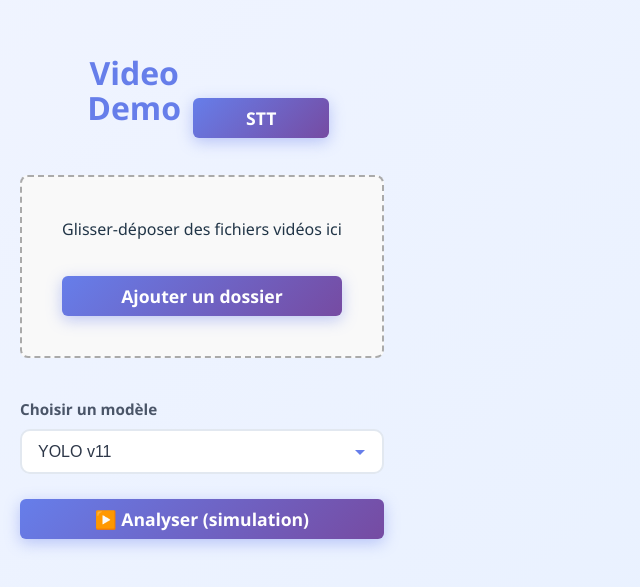
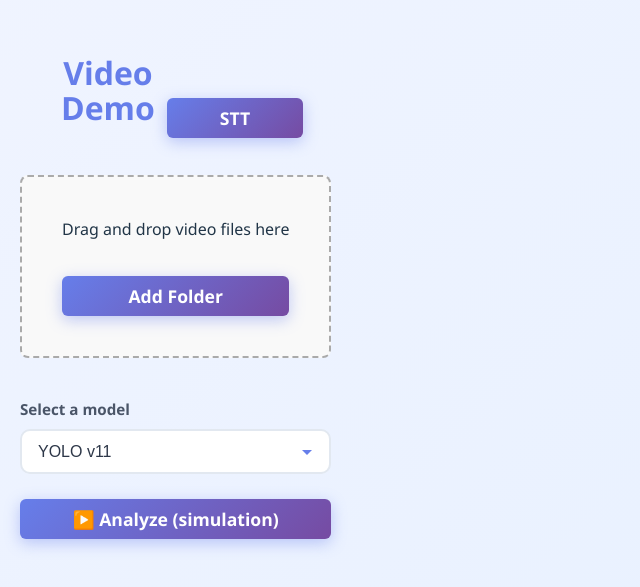
Before and after one commit to Atneyo/PI_2025, a React app in the folder PI_APP/frontend/: page /video in a window 1280 px wide. Shown: the part 103-690 px from the top of the page, without its empty margins (0-640 px from the left). Built offline with nearby package versions, Linux system fonts and the light colour scheme; the HTML template or start-up script is replaced by a standard one.

Commit message:
translating frontend

```diff
--- a/PI_APP/frontend/src/pages/HomePage.jsx
+++ b/PI_APP/frontend/src/pages/HomePage.jsx
@@ -6,9 +6,9 @@ function HomePage() {
 
   return (
     <div className="home-container">
-      <h1>Bienvenue</h1>
+      <h1>Welcome</h1>
       <div className="home-buttons">
-        <button onClick={() => navigate("/video")}>Vidéo</button>
+        <button onClick={() => navigate("/video")}>Video</button>
         <button onClick={() => navigate("/stt")}>Speech-to-Text</button>
       </div>
     </div>
--- a/PI_APP/frontend/src/pages/SttPage.jsx
+++ b/PI_APP/frontend/src/pages/SttPage.jsx
@@ -1,21 +1,20 @@
 import { useState, useRef } from "react";
-import { useNavigate } from "react-router-dom"; // ← import
+import { useNavigate } from "react-router-dom";
 import "./SttPage.css";
-
 
 function SttPage() {
   const navigate = useNavigate();
   const [model, setModel] = useState("whisper");
   const [audioFiles, setAudioFiles] = useState([]);
-  const [textResult, setTextResult] = useState("");
+  const [transcriptionResult, setTranscriptionResult] = useState("");
 
   const fileInputRef = useRef(null);
 
   const handleFiles = (files) => {
-    const fileArray = Array.from(files).filter(file =>
+    const filteredFiles = Array.from(files).filter(file =>
       file.type.startsWith("audio/")
     );
-    setAudioFiles((prev) => [...prev, ...fileArray]);
+    setAudioFiles((prev) => [...prev, ...filteredFiles]);
   };
 
   const handleFileChange = (e) => {
@@ -37,14 +36,14 @@ function SttPage() {
 
   const handleTranscribe = () => {
     if (audioFiles.length === 0) {
-      alert("Sélectionne un fichier audio");
+      alert("Please select an audio file");
       return;
     }
 
-    // Simulation pour l'instant
+    // Simulation for now
     const filenames = audioFiles.map(f => f.name).join(", ");
-    setTextResult(
-      `Résultat simulé pour le modèle "${model}" sur les fichiers : ${filenames}`
+    setTranscriptionResult(
+      `Simulated result for the model "${model}" on files: ${filenames}`
     );
   };
 
@@ -54,21 +53,20 @@ function SttPage() {
         <h1>Speech-to-Text Demo</h1>
         <button
           className="video-button"
-      onClick={() => navigate("/video")} // ← redirige vers /video
+          onClick={() => navigate("/video")} // redirect to /video
         >
-      Vidéo
+          Video
         </button>
-
       </header>
 
-  {/* Zone Drag & Drop */}
+      {/* Drag & Drop Zone */}
       <div
         className="drop-zone"
         onDrop={handleDrop}
         onDragOver={handleDragOver}
       >
-    <p>Glisser-déposer des fichiers audio ici</p>
-    <button onClick={handleAddFolder}>Ajouter un dossier</button>
+        <p>Drag and drop audio files here</p>
+        <button onClick={handleAddFolder}>Add Folder</button>
         <input
           type="file"
           ref={fileInputRef}
@@ -80,7 +78,7 @@ function SttPage() {
         />
       </div>
 
-  <label>Choisir un modèle</label>
+      <label>Select a model</label>
       <select value={model} onChange={(e) => setModel(e.target.value)}>
         <option value="whisper">Whisper</option>
         <option value="vosk">Vosk</option>
@@ -88,18 +86,18 @@ function SttPage() {
       </select>
 
       <button onClick={handleTranscribe}>
-    ▶️ Transcrire (simulation)
+        ▶️ Transcribe (simulation)
       </button>
 
       {audioFiles.length > 0 && (
         <div className="file-list">
           <div className="file-list-header">
-        <h3>Fichiers sélectionnés :</h3>
+            <h3>Selected files:</h3>
             <button
               className="clear-files-button"
               onClick={() => setAudioFiles([])}
             >
-          Vider
+              Clear
             </button>
           </div>
 
@@ -111,15 +109,13 @@ function SttPage() {
         </div>
       )}
 
-  {textResult && (
+      {transcriptionResult && (
         <div className="result">
-      <h3>Transcription :</h3>
-      <p>{textResult}</p>
+          <h3>Transcription:</h3>
+          <p>{transcriptionResult}</p>
         </div>
       )}
     </div>
-
-
   );
 }
 
--- a/PI_APP/frontend/src/pages/VideoPage.jsx
+++ b/PI_APP/frontend/src/pages/VideoPage.jsx
@@ -6,16 +6,16 @@ function VideoPage() {
   const navigate = useNavigate();
   const [model, setModel] = useState("YOLOv11");
   const [videoFiles, setVideoFiles] = useState([]);
-  const [videoResult, setVideoResult] = useState("");
+  const [analysisResult, setAnalysisResult] = useState("");
   const [selectedVideoURL, setSelectedVideoURL] = useState(null);
 
   const fileInputRef = useRef(null);
 
   const handleFiles = (files) => {
-    const fileArray = Array.from(files).filter(file =>
+    const filteredFiles = Array.from(files).filter(file =>
       file.type.startsWith("video/")
     );
-    setVideoFiles((prev) => [...prev, ...fileArray]);
+    setVideoFiles((prev) => [...prev, ...filteredFiles]);
   };
 
   const handleFileChange = (e) => {
@@ -35,25 +35,24 @@ function VideoPage() {
     fileInputRef.current.click();
   };
 
-  const handleTranscribe = () => {
+  const handleAnalyze = () => {
     if (videoFiles.length === 0) {
-      alert("Sélectionne un fichier vidéo");
+      alert("Please select a video file");
       return;
     }
 
-    // ▶️ On prend la première vidéo pour l’afficher
+    // ▶️ Preview the first video
     const videoURL = URL.createObjectURL(videoFiles[0]);
     setSelectedVideoURL(videoURL);
 
     const filenames = videoFiles.map(f => f.name).join(", ");
-    setVideoResult(
-      `Résultat simulé pour le modèle "${model}" sur les fichiers : ${filenames}`
+    setAnalysisResult(
+      `Simulated result for the model "${model}" on files: ${filenames}`
     );
   };
 
   return (
     <div className="container">
-
       {/* --- HEADER --- */}
       <header className="app-header">
         <h1>Video Demo</h1>
@@ -62,14 +61,14 @@ function VideoPage() {
         </button>
       </header>
 
-      {/* --- ZONE DRAG & DROP --- */}
+      {/* --- DRAG & DROP ZONE --- */}
       <div
         className="drop-zone"
         onDrop={handleDrop}
         onDragOver={handleDragOver}
       >
-        <p>Glisser-déposer des fichiers vidéos ici</p>
-        <button onClick={handleAddFolder}>Ajouter un dossier</button>
+        <p>Drag and drop video files here</p>
+        <button onClick={handleAddFolder}>Add Folder</button>
         <input
           type="file"
           ref={fileInputRef}
@@ -83,28 +82,28 @@ function VideoPage() {
       </div>
 
       {/* --- SELECT MODEL --- */}
-      <label>Choisir un modèle</label>
+      <label>Select a model</label>
       <select value={model} onChange={(e) => setModel(e.target.value)}>
         <option value="YOLOv11">YOLO v11</option>
         <option value="YOLOv8">YOLO v8</option>
       </select>
 
-      <button onClick={handleTranscribe}>▶️ Analyser (simulation)</button>
+      <button onClick={handleAnalyze}>▶️ Analyze (simulation)</button>
 
-      {/* --- LISTE DES FICHIERS + BOUTON CLEAR --- */}
+      {/* --- FILE LIST + CLEAR BUTTON --- */}
       {videoFiles.length > 0 && (
         <div className="file-list">
           <div className="file-list-header">
-            <h3>Fichiers sélectionnés :</h3>
+            <h3>Selected files:</h3>
             <button
               className="clear-files-button"
               onClick={() => {
                 setVideoFiles([]);
                 setSelectedVideoURL(null);
-                setVideoResult("");
+                setAnalysisResult("");
               }}
             >
-              Vider
+              Clear
             </button>
           </div>
 
@@ -116,10 +115,10 @@ function VideoPage() {
         </div>
       )}
 
-      {/* --- LECTEUR VIDÉO --- */}
+      {/* --- VIDEO PREVIEW --- */}
       {selectedVideoURL && (
         <div className="video-preview">
-          <h3>Aperçu vidéo :</h3>
+          <h3>Video Preview:</h3>
           <video
             src={selectedVideoURL}
             controls
@@ -130,11 +129,11 @@ function VideoPage() {
         </div>
       )}
 
-      {/* --- RÉSULTAT --- */}
-      {videoResult && (
+      {/* --- RESULT --- */}
+      {analysisResult && (
         <div className="result">
-          <h3>Analyse :</h3>
-          <p>{videoResult}</p>
+          <h3>Analysis:</h3>
+          <p>{analysisResult}</p>
         </div>
       )}
     </div>
```
Lines whose indentation alone changed are shown as unchanged.
